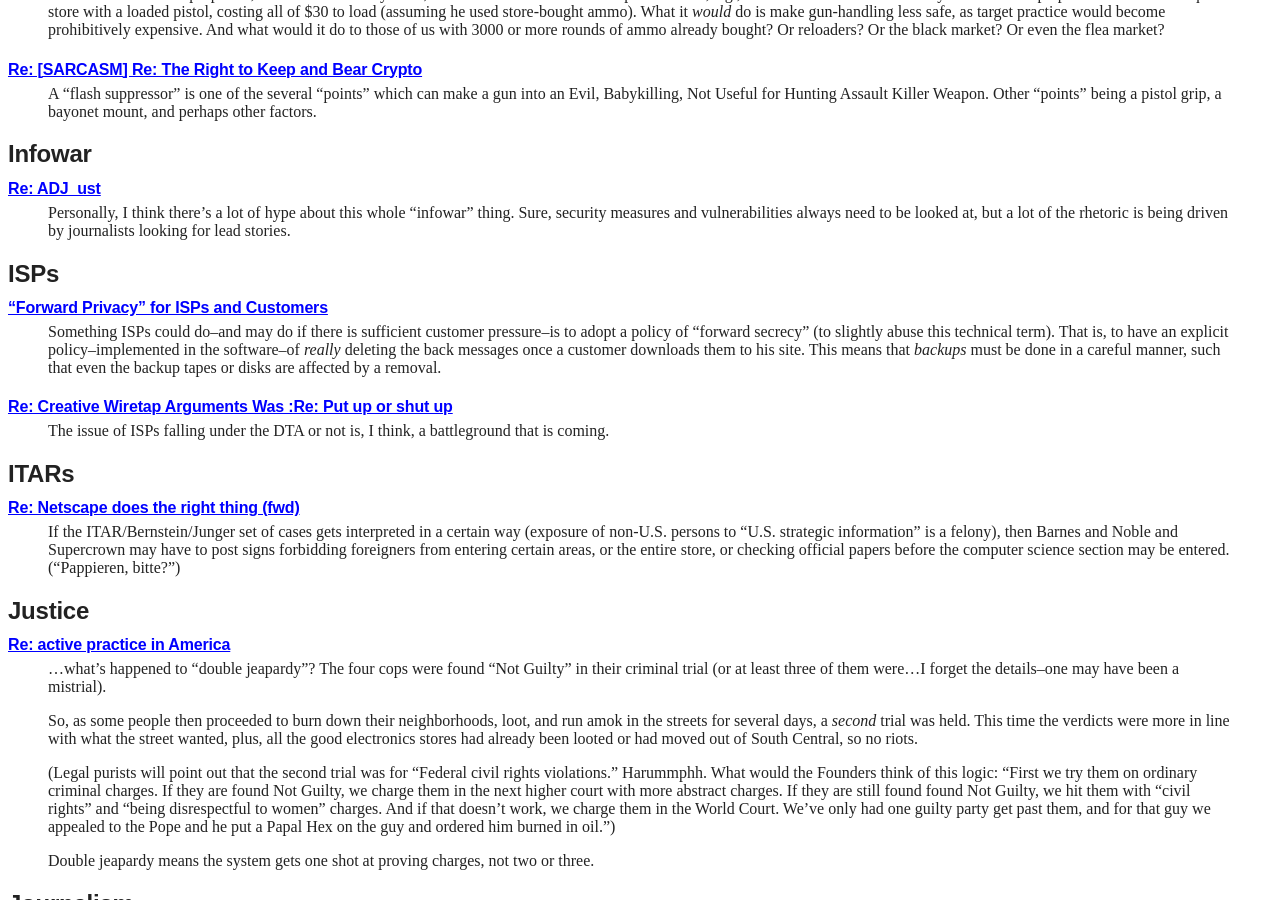
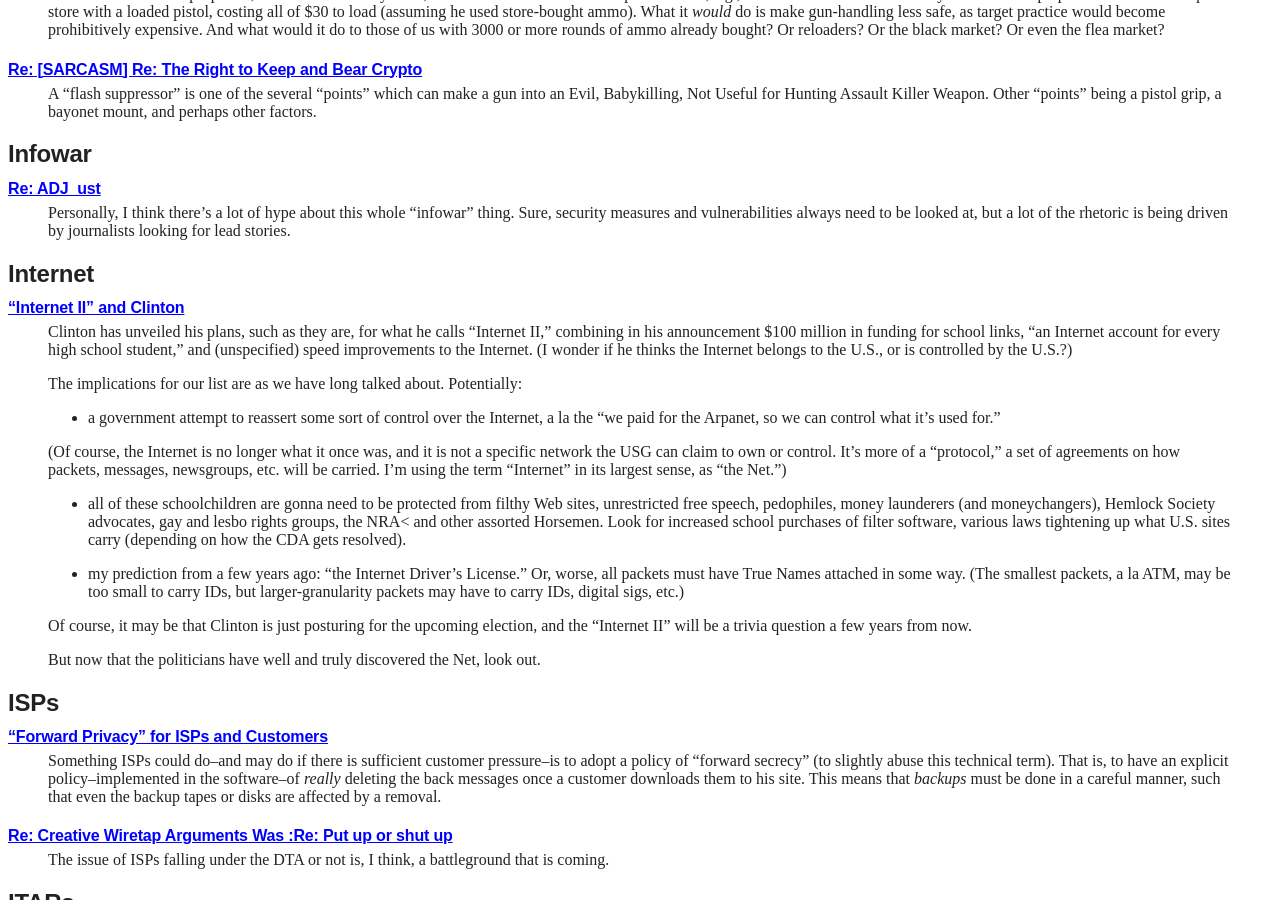
Before and after one commit to wakgill/deryk, a Jekyll site: the page built from tcm.md, in a window 1280 px wide and 900 px high, scrolled down 11487 px. Built offline with Jekyll 4.4.1, drawn with Linux system fonts in a browser that asks for light colours.

Commit message:
Update tcm.md

```diff
--- a/tcm.md
+++ b/tcm.md
@@ -940,6 +940,45 @@ other factors.
 Sure, security measures and vulnerabilities always need to be looked at,
 but a lot of the rhetoric is being driven by journalists looking for lead
 stories.
+
+## Internet
+
+#### [“Internet II” and Clinton](http://mailing-list-archive.cryptoanarchy.wiki/archive/1996/10/25e16871f90145774ac4cb4fa6151bcafaf0af045ab3b7895cb4c1f23a6c83b8/)
+
+>Clinton has unveiled his plans, such as they are, for what he calls
+"Internet II," combining in his announcement $100 million in funding for
+school links, "an Internet account for every high school student," and
+(unspecified) speed improvements to the Internet. (I wonder if he thinks the Internet belongs to the U.S., or is controlled
+by the U.S.?)
+
+>The implications for our list are as we have long talked about. Potentially:
+>
+>* a government attempt to reassert some sort of control over the Internet,
+>a la the "we paid for the Arpanet, so we can control what it's used for."
+>
+>(Of course, the Internet is no longer what it once was, and it is not a
+specific network the USG can claim to own or control. It's more of a
+"protocol," a set of agreements on how packets, messages, newsgroups, etc.
+will be carried. I'm using the term "Internet" in its largest sense, as
+"the Net.")
+>
+>* all of these schoolchildren are gonna need to be protected from filthy
+Web sites, unrestricted free speech, pedophiles, money launderers (and
+moneychangers), Hemlock Society advocates, gay and lesbo rights groups, the
+NRA< and other assorted Horsemen. Look for increased school purchases of
+filter software, various laws tightening up what U.S. sites carry
+(depending on how the  CDA gets resolved).
+>
+>* my prediction from a few years ago: "the Internet Driver's License." Or,
+worse, all packets must have True Names attached in some way. (The smallest
+packets, a la ATM, may be too small to carry IDs, but larger-granularity
+packets may have to carry IDs, digital sigs, etc.)
+>
+>Of course, it may be that Clinton is just posturing for the upcoming
+election, and the "Internet II" will be a trivia question a few years from
+now.
+>
+>But now that the politicians have well and truly discovered the Net, look out.
 
 ## ISPs
 
```
